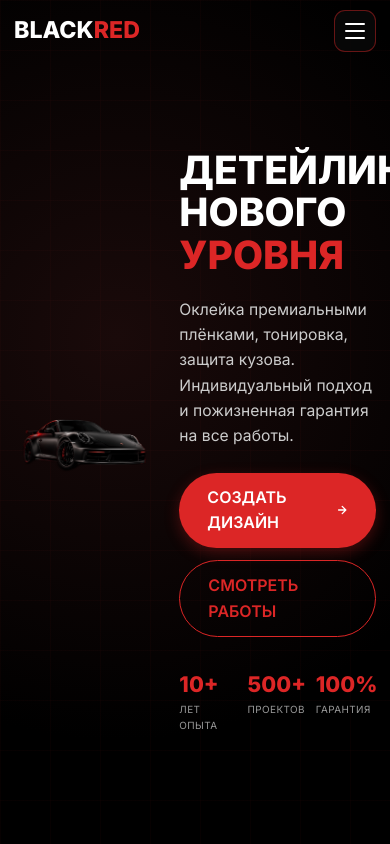
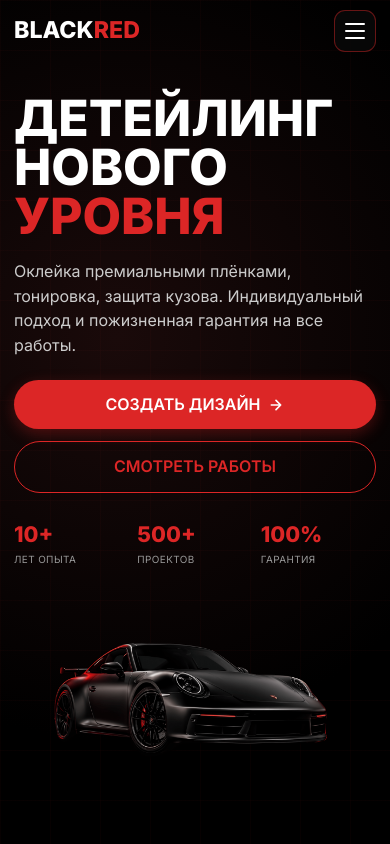
Before and after one commit to xjdptr27/blackred, a website: page index.html in a window 390 px wide. Shown: the top 844 px of the page. Drawn offline with Linux system fonts and the light colour scheme.

Commit message:
Add files via upload

```diff
--- a/index.html
+++ b/index.html
@@ -249,7 +249,7 @@
             <div class="contact-wrapper">
                 <div class="contact-info">
                     <h3 class="contact-title">BLACK RED STUDIO</h3>
-                    <p class="contact-description">Премиум детейлинг в Краснодаре. Работаем без выходных с 2015 года.</p>
+                    <p class="contact-description">Премиум детейлинг в Абакане. Работаем без выходных с 2015 года.</p>
                     <div class="contact-detail">
                         <div class="contact-icon">
                             <svg width="16" height="16" viewBox="0 0 24 24" fill="none" stroke="#dc2626" stroke-width="2" stroke-linecap="round" stroke-linejoin="round">
@@ -257,7 +257,7 @@
                                 <circle cx="12" cy="10" r="3"/>
                             </svg>
                         </div>
-                        Краснодар, ул. Герцена, 152
+                        Абакан, ул. Щетинкина, 34
                     </div>
                     <div class="contact-detail">
                         <div class="contact-icon">
@@ -309,7 +309,7 @@
                 <div class="footer-logo"><h3>BLACK<span>RED</span></h3><p>Премиум детейлинг студия с 2015 года.</p></div>
                 <div class="footer-links"><h4>Навигация</h4><ul><li><a href="#hero">Главная</a></li><li><a href="#advantages">Преимущества</a></li><li><a href="#services">Услуги</a></li><li><a href="#constructor">Конструктор</a></li></ul></div>
                 <div class="footer-services"><h4>Услуги</h4><ul><li><a href="#services">Оклейка</a></li><li><a href="#services">Тонировка</a></li><li><a href="#services">Защита</a></li><li><a href="#services">Полировка</a></li></ul></div>
-                <div class="footer-contacts"><h4>Контакты</h4><p>Краснодар, ул. Герцена, 152</p><p>blackred2026@hotmail.com</p><p>Ежедневно 10:00 – 21:00</p></div>
+                <div class="footer-contacts"><h4>Контакты</h4><p>Абакан, ул. Щетинкина, 34</p><p>blackred2026@hotmail.com</p><p>Ежедневно 10:00 – 21:00</p></div>
             </div>
             <div class="footer-bottom"><p>© 2026 BLACKRED. Все права защищены.</p></div>
         </div>
--- a/style.css
+++ b/style.css
@@ -2186,3 +2186,98 @@ select:focus, input:focus {
         min-height: 245px;
     }
 }
+
+/* ===== HOTFIX MOBILE HERO + ADDRESS UPDATE BUILD ===== */
+@media (max-width: 768px) {
+    .hero {
+        min-height: 100svh;
+        padding-top: 86px;
+        padding-bottom: 44px;
+        align-items: center;
+        overflow: hidden;
+    }
+
+    .hero-grid {
+        display: grid !important;
+        grid-template-columns: 1fr !important;
+        gap: 22px !important;
+        align-items: center;
+    }
+
+    .hero-content {
+        order: 1;
+        width: 100%;
+        text-align: left;
+    }
+
+    .hero h1 {
+        max-width: 100%;
+        margin-bottom: 18px;
+        font-size: clamp(2.25rem, 12vw, 3.45rem);
+        line-height: 0.98;
+    }
+
+    .hero-description {
+        max-width: 100%;
+        margin-bottom: 22px;
+        font-size: 1rem;
+        line-height: 1.55;
+    }
+
+    .hero-buttons {
+        width: 100%;
+        margin-bottom: 24px;
+    }
+
+    .hero-image-wrapper {
+        order: 2;
+        width: 100%;
+        min-height: 0;
+        margin-top: 2px;
+        justify-content: center;
+        overflow: visible;
+        border-radius: 0;
+    }
+
+    .hero-image {
+        width: min(100%, 420px) !important;
+        max-width: 100% !important;
+        height: auto !important;
+        min-height: 0 !important;
+        max-height: 28svh !important;
+        aspect-ratio: auto !important;
+        object-fit: contain !important;
+        object-position: center !important;
+        display: block;
+    }
+}
+
+@media (max-width: 560px) {
+    .hero {
+        padding-top: 82px;
+        padding-bottom: 40px;
+    }
+
+    .hero-grid {
+        gap: 20px !important;
+    }
+
+    .hero h1 {
+        font-size: clamp(2.15rem, 12.8vw, 3.2rem);
+    }
+
+    .hero-image {
+        width: min(100%, 360px) !important;
+        max-height: 24svh !important;
+    }
+}
+
+@media (max-width: 380px) {
+    .hero h1 {
+        font-size: clamp(2rem, 12vw, 2.7rem);
+    }
+
+    .hero-image {
+        max-height: 22svh !important;
+    }
+}
```
